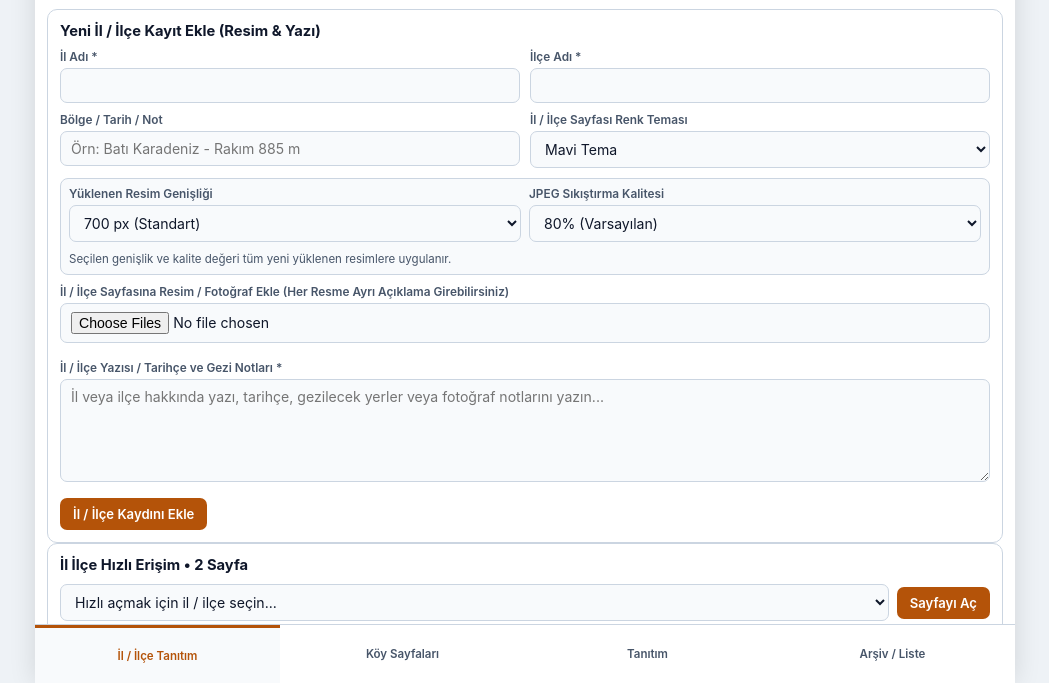
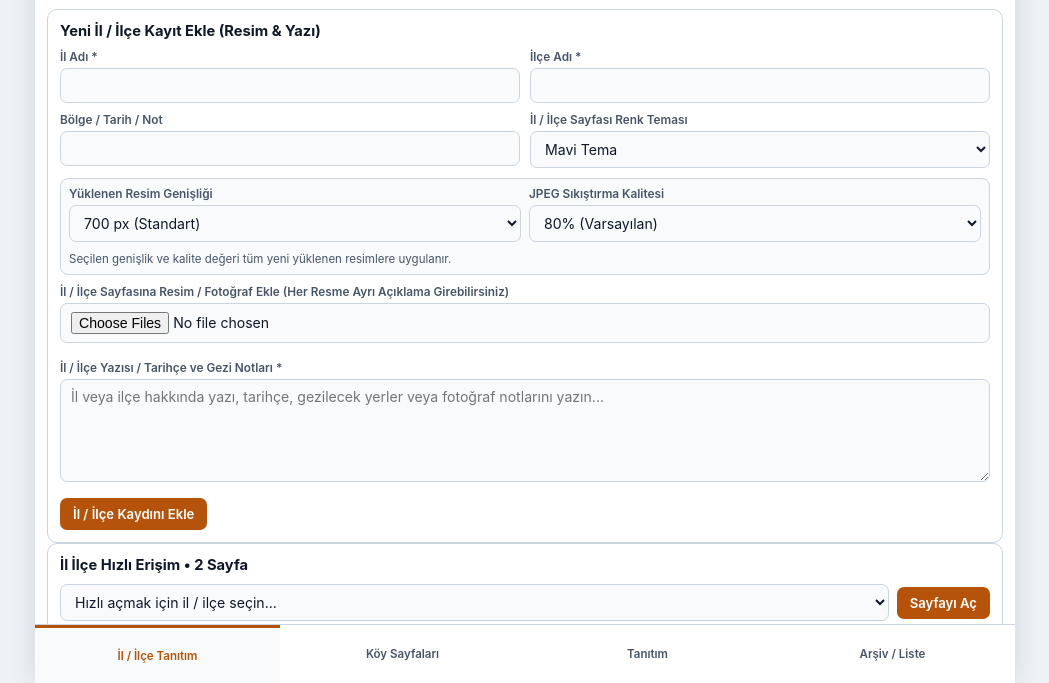
Before and after one commit to yasarkuloglu0208-wq/index, a plain HTML site: page index.html in a window 1280 px wide. Shown: the part 117-800 px from the top of the page, without its empty margins (115-1164 px from the left). Drawn offline with Linux system fonts and the light colour scheme.

```diff
--- a/index.html
+++ b/index.html
@@ -1630,7 +1630,7 @@
                         </div>
                         <div>
                             <label for="inpIlIlceAltBaslik">Bölge / Tarih / Not</label>
-                            <input type="text" id="inpIlIlceAltBaslik" placeholder="Örn: Batı Karadeniz - Rakım 885 m">
+                            <input type="text" id="inpIlIlceAltBaslik" placeholder="">
                         </div>
                         <div>
                             <label for="selIlIlceRenk">İl / İlçe Sayfası Renk Teması</label>
@@ -1761,11 +1761,11 @@
                     <div class="form-grid">
                         <div>
                             <label for="inpSayfaBaslik">Köy Adı *</label>
-                            <input type="text" id="inpSayfaBaslik" placeholder="Örn: Ilgaz Köyü veya Yukarı Köy">
+                            <input type="text" id="inpSayfaBaslik" placeholder="">
                         </div>
                         <div>
                             <label for="inpSayfaAltBaslik">Bölge / Tarih / Not</label>
-                            <input type="text" id="inpSayfaAltBaslik" placeholder="Örn: Merkez Mevki - 27.11.2026">
+                            <input type="text" id="inpSayfaAltBaslik" placeholder="27.11.2026">
                         </div>
                         <div>
                             <label for="selSayfaRenk">Köy Sayfası Renk Teması</label>
@@ -4148,7 +4148,7 @@
         const url = URL.createObjectURL(blob);
         const a = document.createElement('a');
         a.href = url;
-        a.download = `arsiv_yedek_${bugunStr().replace(/\./g, '_')}.json`;
+        a.download = `yedek_${bugunStr().replace(/\./g, '_')}.json`;
         a.click();
         URL.revokeObjectURL(url);
     }
```
